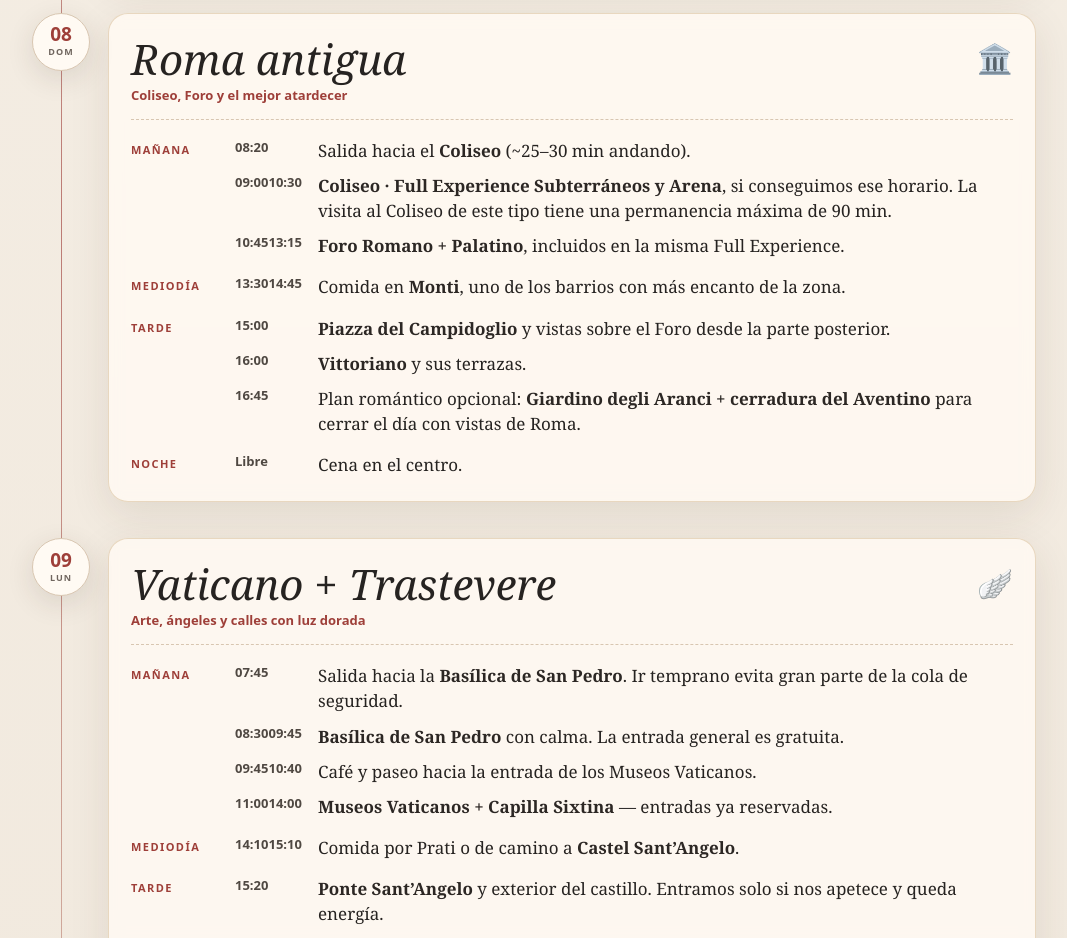
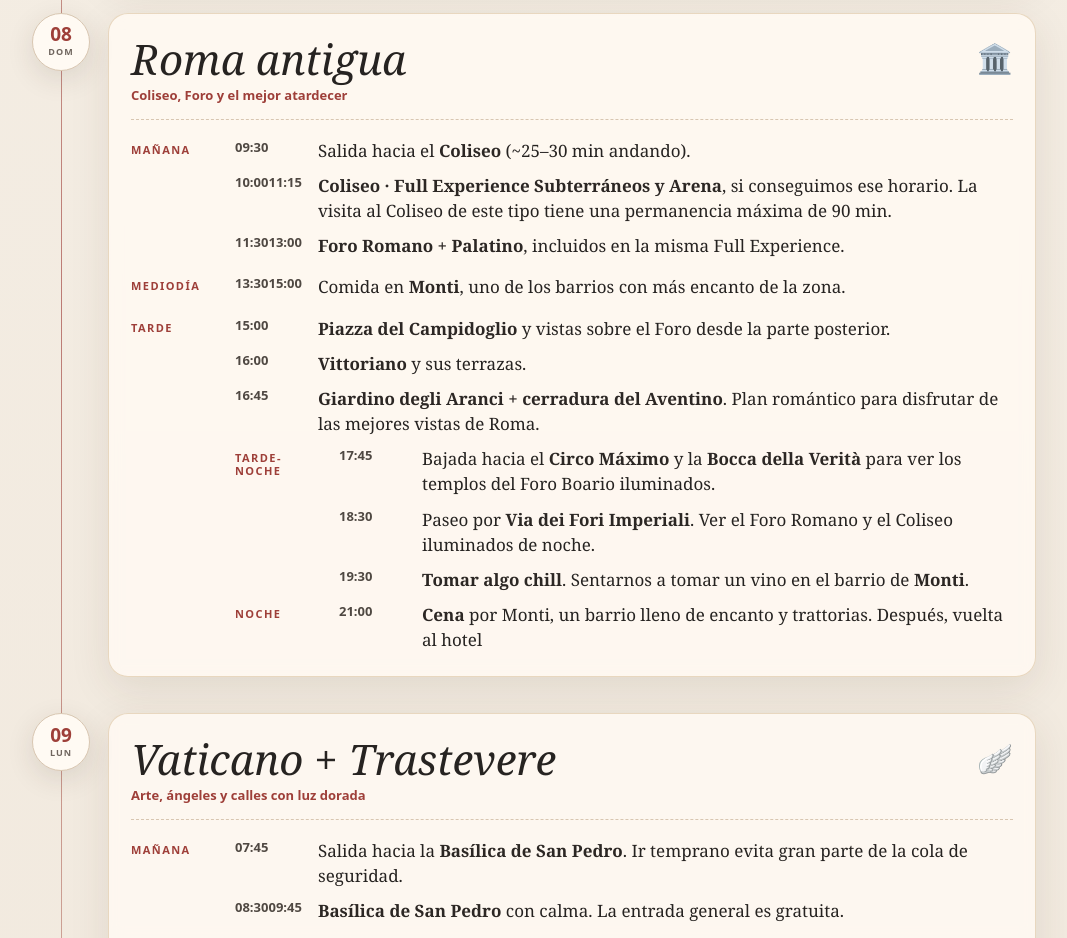
Before and after one commit to nestordiaz129/roma-maria-jose, a plain HTML site: page index.html in a window 1280 px wide. Shown: the part 2760-3698 px from the top of the page, without its empty margins (106-1173 px from the left). Drawn offline with Linux system fonts and the light colour scheme.

Commit message:
Update index.html

```diff
--- a/index.html
+++ b/index.html
@@ -136,18 +136,24 @@
           <div class="card-head"><div><h2>Roma antigua</h2><div class="subtitle">Coliseo, Foro y el mejor atardecer</div></div><div class="day-icon">🏛️</div></div>
           <div class="blocks">
             <div class="block"><div class="part">Mañana</div><div class="items">
-              <div class="item"><div class="time">08:20</div><div class="desc">Salida hacia el <strong>Coliseo</strong> (~25–30 min andando).</div></div>
-              <div class="item"><div class="time">09:00–10:30</div><div class="desc"><strong>Coliseo · Full Experience Subterráneos y Arena</strong>, si conseguimos ese horario. La visita al Coliseo de este tipo tiene una permanencia máxima de 90 min.</div></div>
-              <div class="item"><div class="time">10:45–13:15</div><div class="desc"><strong>Foro Romano + Palatino</strong>, incluidos en la misma Full Experience.</div></div>
+              <div class="item"><div class="time">09:30</div><div class="desc">Salida hacia el <strong>Coliseo</strong> (~25–30 min andando).</div></div>
+              <div class="item"><div class="time">10:00–11:15</div><div class="desc"><strong>Coliseo · Full Experience Subterráneos y Arena</strong>, si conseguimos ese horario. La visita al Coliseo de este tipo tiene una permanencia máxima de 90 min.</div></div>
+              <div class="item"><div class="time">11:30–13:00</div><div class="desc"><strong>Foro Romano + Palatino</strong>, incluidos en la misma Full Experience.</div></div>
             </div></div>
-            <div class="block"><div class="part">Mediodía</div><div class="items"><div class="item"><div class="time">13:30–14:45</div><div class="desc">Comida en <strong>Monti</strong>, uno de los barrios con más encanto de la zona.</div></div></div></div>
+            <div class="block"><div class="part">Mediodía</div><div class="items"><div class="item"><div class="time">13:30–15:00</div><div class="desc">Comida en <strong>Monti</strong>, uno de los barrios con más encanto de la zona.</div></div></div></div>
             <div class="block"><div class="part">Tarde</div><div class="items">
               <div class="item"><div class="time">15:00</div><div class="desc"><strong>Piazza del Campidoglio</strong> y vistas sobre el Foro desde la parte posterior.</div></div>
               <div class="item"><div class="time">16:00</div><div class="desc"><strong>Vittoriano</strong> y sus terrazas.</div></div>
-              <div class="item"><div class="time">16:45</div><div class="desc">Plan romántico opcional: <strong>Giardino degli Aranci + cerradura del Aventino</strong> para cerrar el día con vistas de Roma.</div></div>
+              <div class="item"><div class="time">16:45</div><div class="desc"><strong>Giardino degli Aranci + cerradura del Aventino</strong>. Plan romántico para disfrutar de las mejores vistas de Roma.</div></div>
+            <div class="block"><div class="part">Tarde-Noche</div><div class="items">
+              <div class="item"><div class="time">17:45</div><div class="desc">Bajada hacia el <strong>Circo Máximo</strong> y la <strong>Bocca della Verità</strong> para ver los templos del Foro Boario iluminados.</div></div>
+              <div class="item"><div class="time">18:30</div><div class="desc">Paseo por <strong>Via dei Fori Imperiali</strong>. Ver el Foro Romano y el Coliseo iluminados de noche.</div></div>
+              <div class="item"><div class="time">19:30</div><div class="desc"><strong>Tomar algo chill</strong>. Sentarnos a tomar un vino en el barrio de <strong>Monti</strong>.</div></div>
             </div></div>
-            <div class="block"><div class="part">Noche</div><div class="items"><div class="item"><div class="time">Libre</div><div class="desc">Cena en el centro.</div></div></div></div>
-          </div>
+
+            <div class="block"><div class="part">Noche</div><div class="items">
+              <div class="item"><div class="time">21:00</div><div class="desc"><strong>Cena</strong> por Monti, un barrio lleno de encanto y trattorias. Después, vuelta al hotel</div></div>
+            </div></div>
           <div class="note">Importante: la Full Experience se pone a la venta online <strong>30 días antes</strong>. Conviene entrar en la web oficial el 9 de octubre y ser flexibles con el horario.</div>
         </div>
       </article>
```
